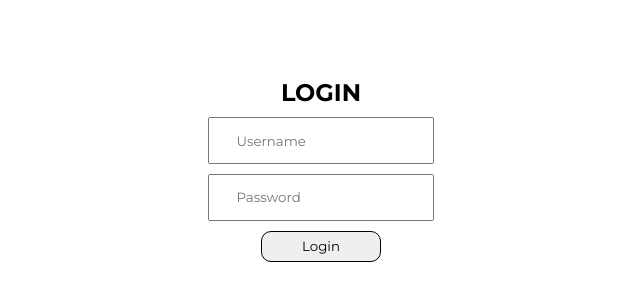
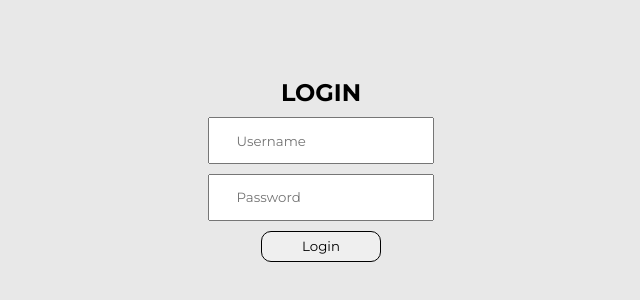
Before and after one commit to Maksym1910/lampa-test, a React app: page /login in a window 1280 px wide. Shown: the part 230-530 px from the top of the page, without its empty margins (319-959 px from the left). Built offline with nearby package versions, Linux system fonts and the light colour scheme.

Commit message:
style: add app background color

```diff
--- a/src/app/index.scss
+++ b/src/app/index.scss
@@ -4,3 +4,7 @@
   padding: 0;
   font-family: 'Montserrat', sans-serif;
 }
+
+body {
+  background-color: #E8E8E8;
+}
```
